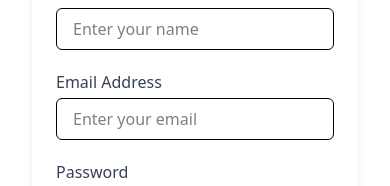
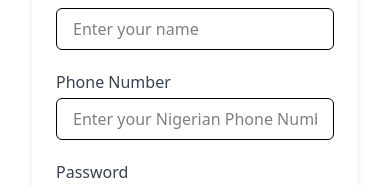
Before and after one commit to Akinyeleib/health-tech, a React (Vite) app: page /register in a window 390 px wide. Shown: the part 188-374 px from the top of the page. Built offline with nearby package versions, Linux system fonts and the light colour scheme; no server answers.

Commit message:
change email to phone number implement register endpoint

```diff
--- a/src/pages/Register.jsx
+++ b/src/pages/Register.jsx
@@ -1,9 +1,12 @@
 import { useState } from 'react';
-import axios from 'axios';
+import { useNavigate } from 'react-router-dom';
+import axiosReq from '../../interceptor';
 
 function Register() {
   const [form, setForm] = useState({ name: '', email: '', password: '' });
   const [message, setMessage] = useState('');
+  const [disabled, setDisabled] = useState(false);
+  const navigate = useNavigate();
 
   const handleChange = (e) => {
     setForm({ ...form, [e.target.name]: e.target.value });
@@ -11,11 +14,16 @@ function Register() {
 
   const handleSubmit = async (e) => {
     e.preventDefault();
+    setDisabled(true)
     try {
-      const res = await axios.post('/register', form);
+      const res = await axiosReq.post('/register', form);
       setMessage(res.data.message);
+      setTimeout(() => {
+        navigate('/login')
+      }, 1500)
     } catch (err) {
-      setMessage(err.response?.data?.error || 'Registration failed');
+      setMessage(err?.response?.data?.message || 'Registration failed');
+      setDisabled(false)
     }
   };
 
@@ -39,12 +47,12 @@ function Register() {
       </div>
 
       <div>
-        <label className="block text-gray-700 font-medium mb-1">Email Address</label>
+        <label className="block text-gray-700 font-medium mb-1">Phone Number</label>
         <input
-          type="email"
-          name="email"
-          placeholder="Enter your email"
-          value={form.email}
+          type="text"
+          name="phone_number"
+          placeholder="Enter your Nigerian Phone Number"
+          value={form.phone_number}
           onChange={handleChange}
           required
           className="w-full px-4 py-2 border rounded-md focus:outline-none focus:ring-2 focus:ring-orange-500"
@@ -66,6 +74,7 @@ function Register() {
 
       <button
         type="submit"
+        disabled={disabled}
         className="w-full bg-orange-600 hover:bg-orange-700 text-white font-semibold py-2 rounded-md transition-colors"
       >
         Register
```
